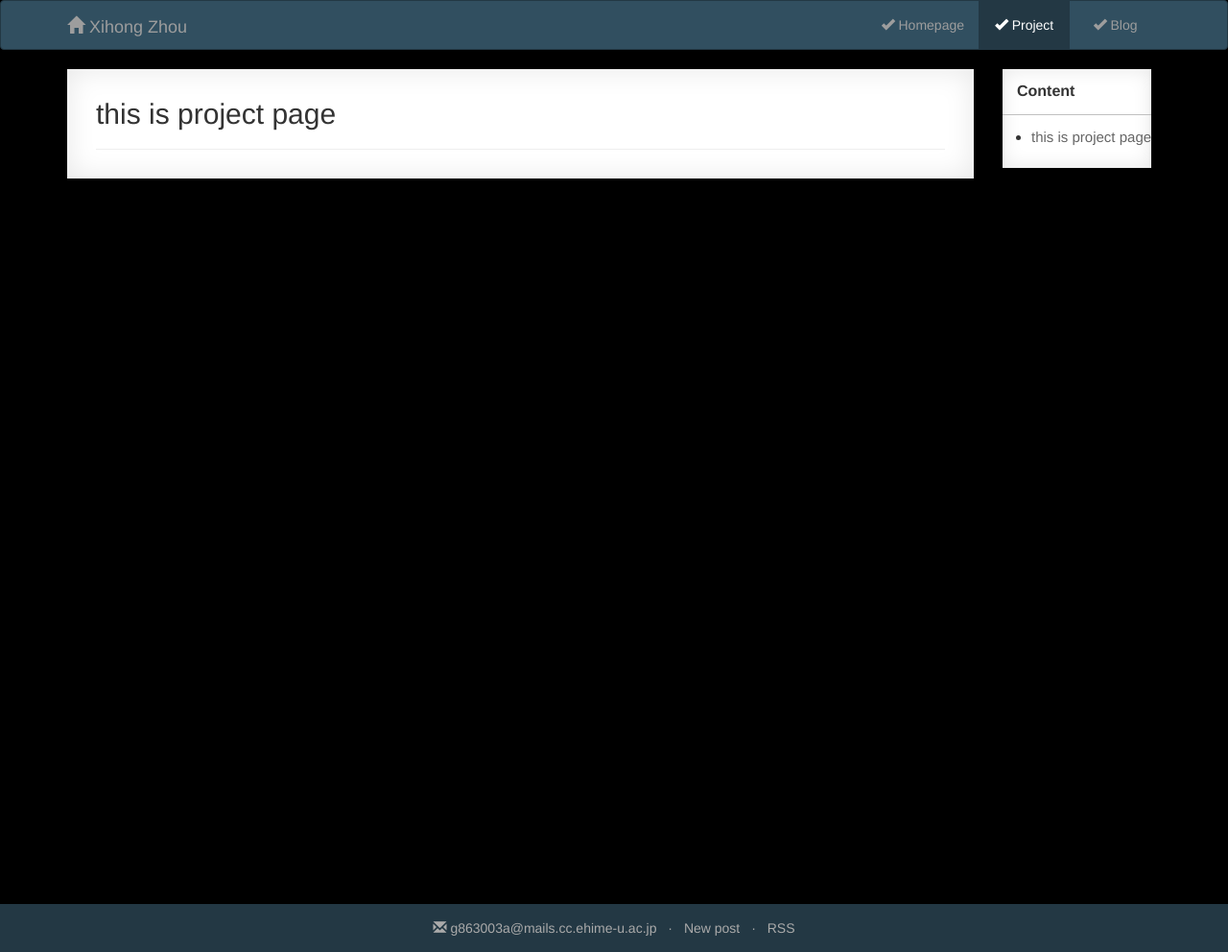
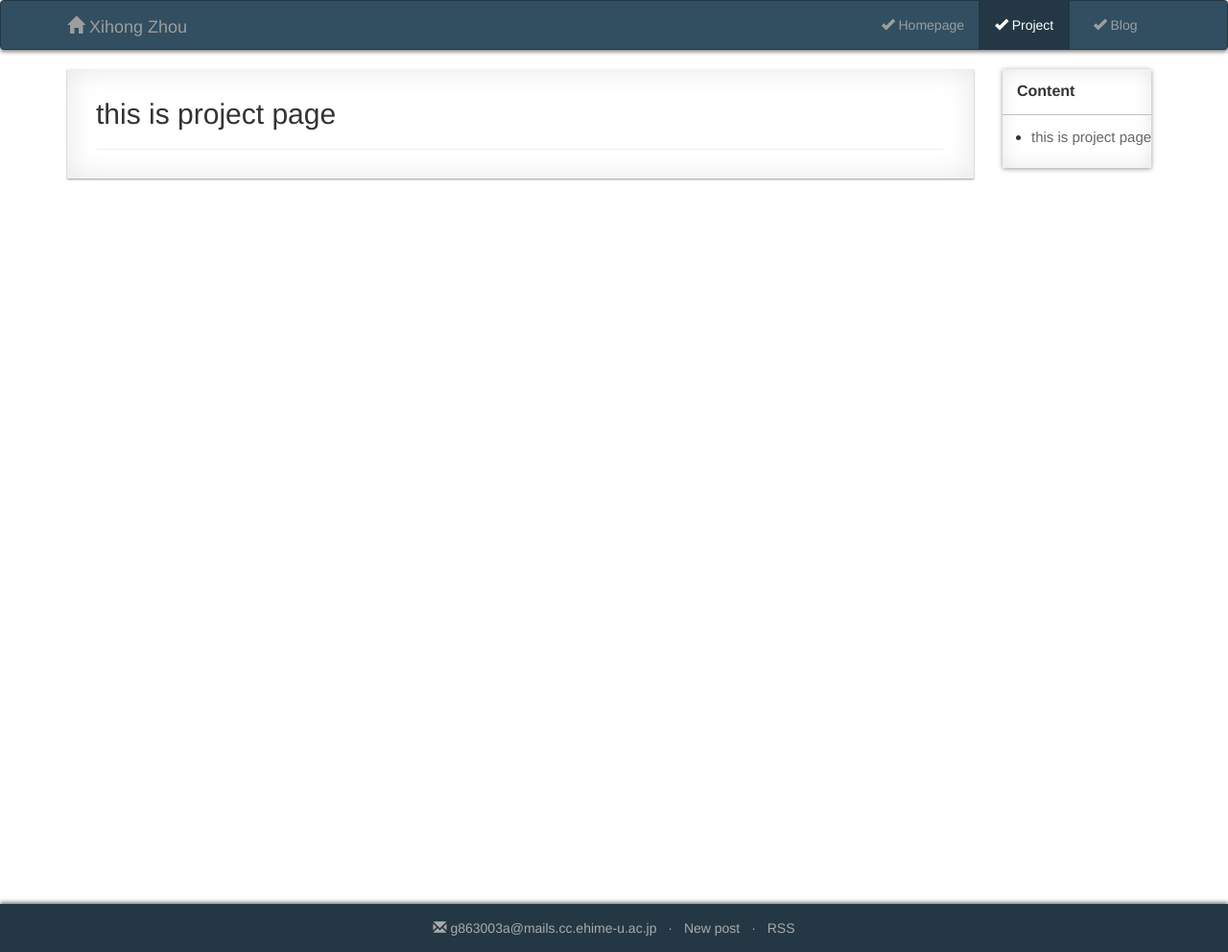
Before and after one commit to XihongZhou/xihongzhou.github.io, a Jekyll site: the page built from pages/2_project.md, in a window 1280 px wide. Shown: the whole page at 96% size. Built offline with Jekyll 4.4.1, drawn with Linux system fonts in a browser that asks for light colours; comment, search, counter and statistics services are not loaded.

Commit message:
Update index.css

```diff
--- a/static/css/index.css
+++ b/static/css/index.css
@@ -215,7 +215,10 @@ nav{
 	/*←相対位置*/
 	box-sizing: border-box;
 	/*←全て含めてmin-height:100vhに*/
-	background-color: rgb(0, 0, 0); /*2022-12-10*/
+
+	/* background-color: rgb(0, 0, 0);  */
+	/*2022-12-10*/
+
 }
 
 /* footer */
```
